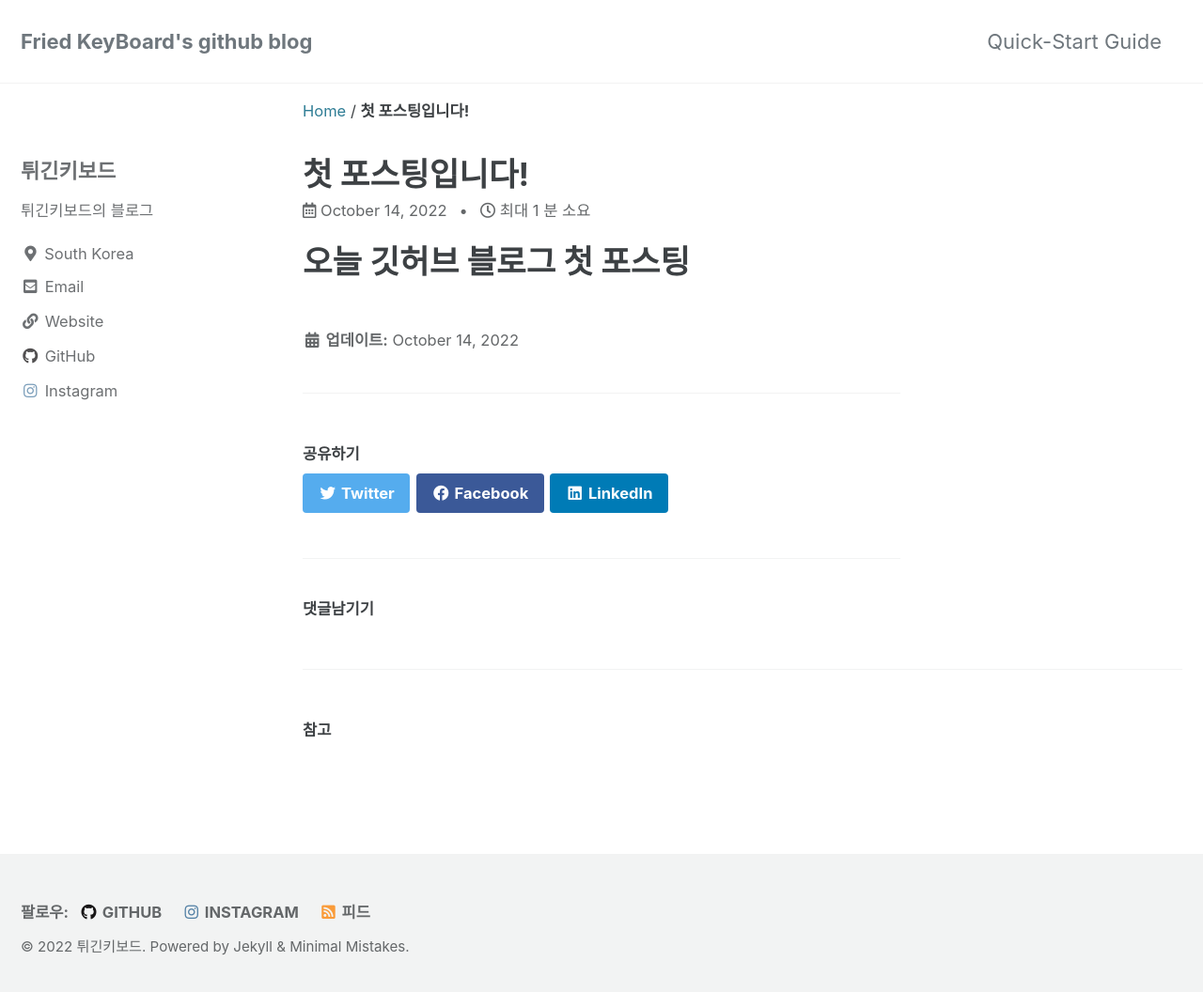
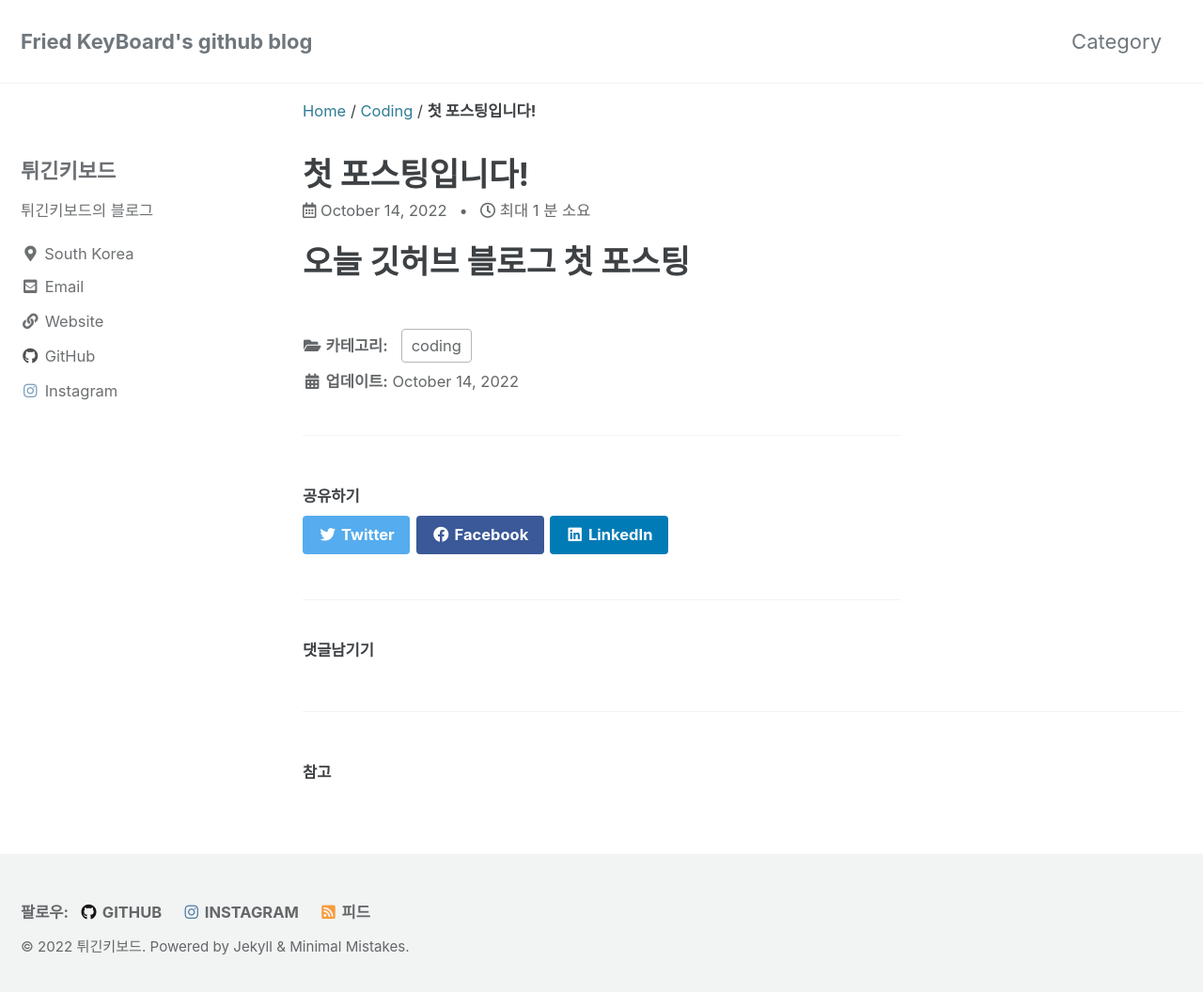
Before and after one commit to FriedKeyBoard/FriedKeyBoard.github.io, a Jekyll site: the page built from _posts/2022-10-14-first.md, in a window 1280 px wide and 1064 px high. Shown: the top 1056 px of the window at 94% size. Built offline with Jekyll 4.4.1, drawn with Linux system fonts in a browser that asks for light colours; cached includes are drawn as plain includes; comment, search, counter and statistics services are not loaded.

Commit message:
categories

```diff
--- a/_config.yml
+++ b/_config.yml
@@ -241,16 +241,16 @@ tag_archive:
   type: liquid
   path: /tags/
 # https://github.com/jekyll/jekyll-archives
-# jekyll-archives:
-#   enabled:
-#     - categories
-#     - tags
-#   layouts:
-#     category: archive-taxonomy
-#     tag: archive-taxonomy
-#   permalinks:
-#     category: /categories/:name/
-#     tag: /tags/:name/
+jekyll-archives:
+  enabled:
+    - categories
+    - tags
+  layouts:
+    category: archive-taxonomy
+    tag: archive-taxonomy
+  permalinks:
+    category: /categories/:name/
+    tag: /tags/:name/
 
 
 # HTML Compression
--- a/_data/navigation.yml
+++ b/_data/navigation.yml
@@ -1,7 +1,7 @@
 # main links
 main:
-  - title: "Quick-Start Guide"
-    url: https://mmistakes.github.io/minimal-mistakes/docs/quick-start-guide/
+  - title: "Category"
+    url: /categories/
   # - title: "About"
   #   url: https://mmistakes.github.io/minimal-mistakes/about/
   # - title: "Sample Posts"
--- a/_posts/2022-10-14-first.md
+++ b/_posts/2022-10-14-first.md
@@ -1,5 +1,6 @@
 ---
 layout: single
 title:  "첫 포스팅입니다!"
+categories: "coding"
 ---
 # 오늘 깃허브 블로그 첫 포스팅
```
Also changed, not shown: docs/_pages/category-archive.md (+1 -0 lines).
